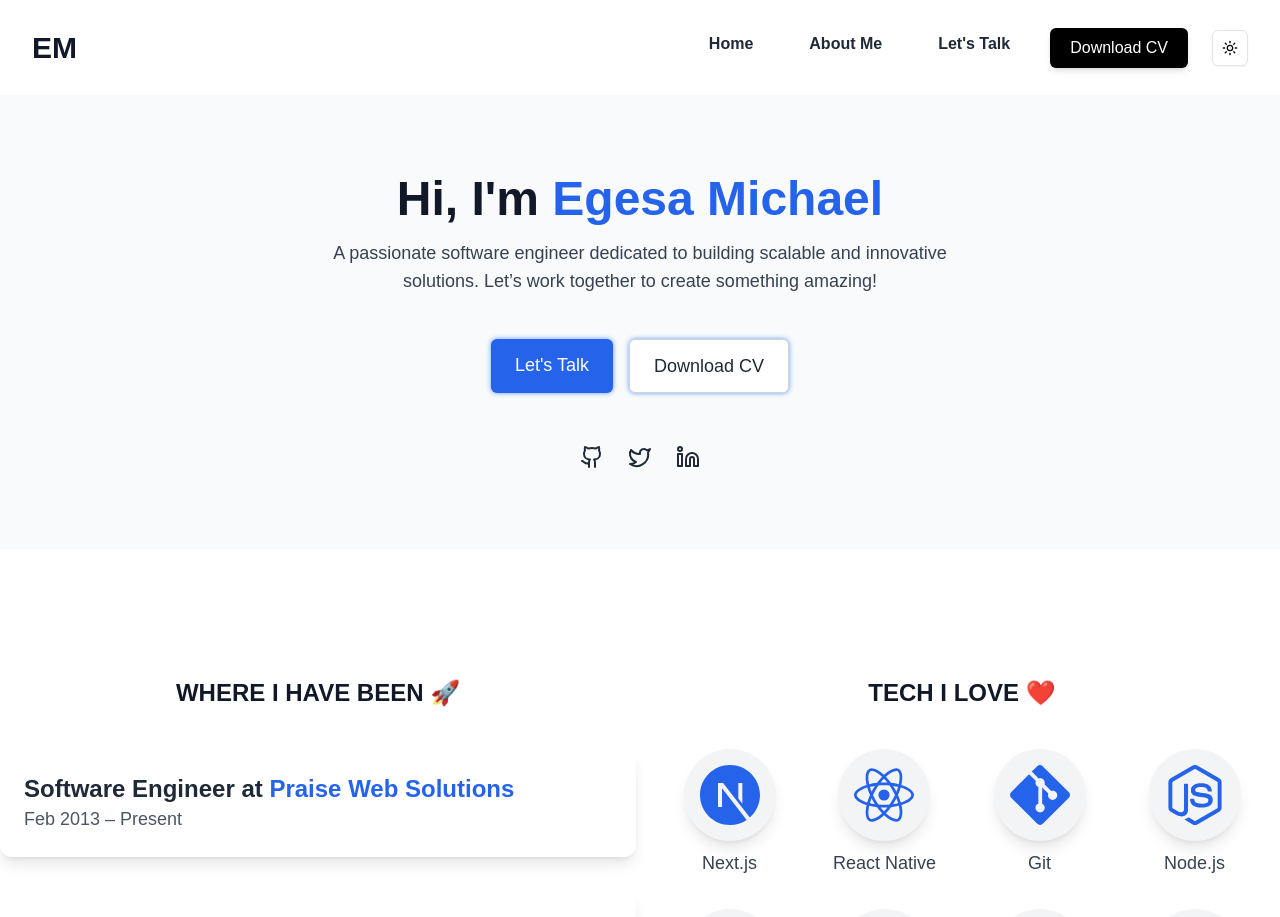
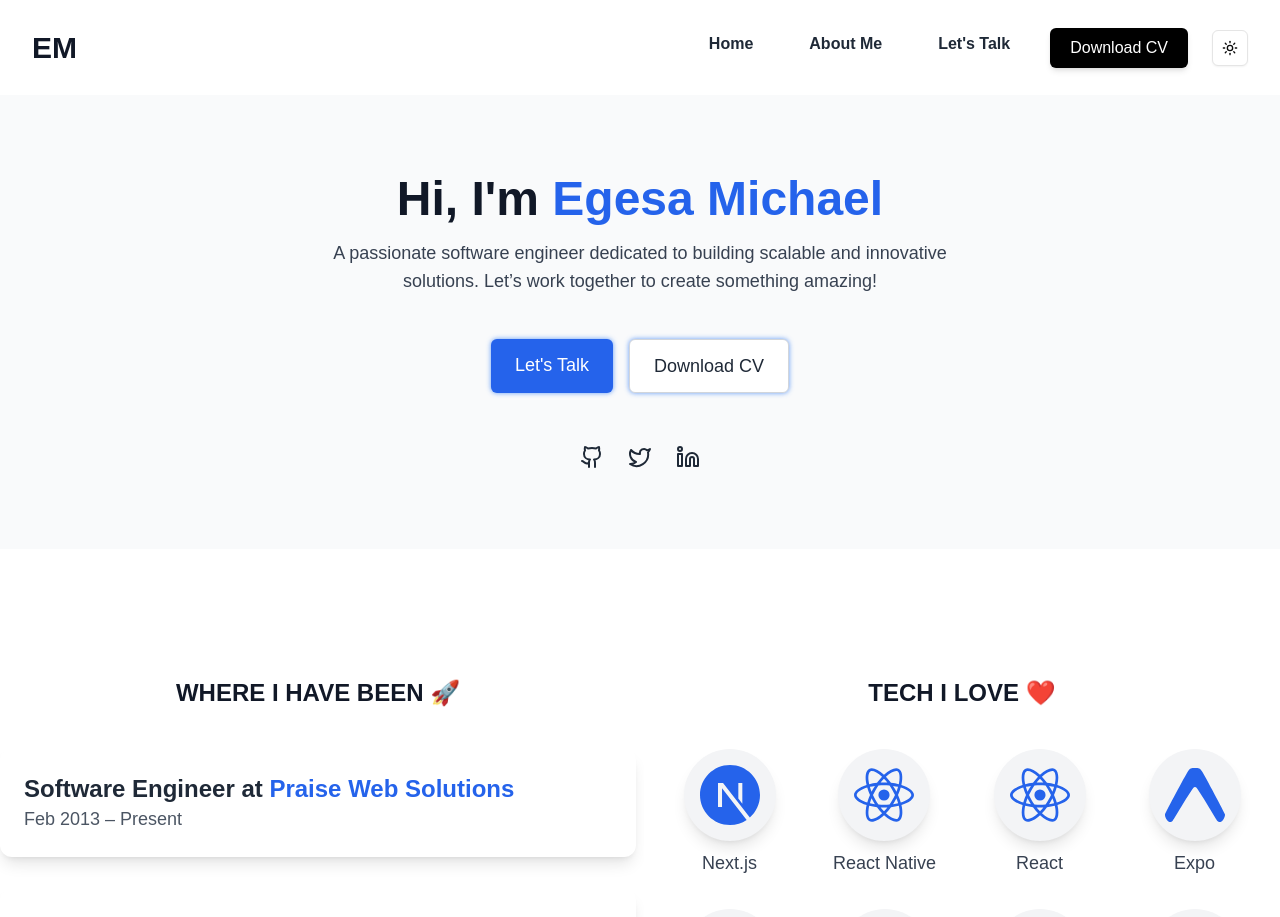
Before and after one commit to egesamichael/myportfolio, a Next.js app: page / in a window 1280 px wide. Shown: the top 917 px of the page. Built offline with nearby package versions, Linux system fonts and the light colour scheme.

Commit message:
updated the UI

```diff
--- a/src/components/techstack.tsx
+++ b/src/components/techstack.tsx
@@ -4,13 +4,15 @@ import { motion } from 'framer-motion';
 import {
   SiNextdotjs, SiReact, SiGit, SiNodedotjs, SiExpress,
   SiBootstrap, SiTailwindcss, SiLaravel, SiMongodb,
-  SiSupabase, SiFirebase
+  SiSupabase, SiFirebase, SiExpo
 } from 'react-icons/si';
 
 // Technology data with icons
 const technologies = [
   { name: 'Next.js', icon: <SiNextdotjs /> },
   { name: 'React Native', icon: <SiReact /> },
+  { name: 'React', icon: <SiReact /> },
+  { name: 'Expo', icon: <SiExpo /> },
   { name: 'Git', icon: <SiGit /> },
   { name: 'Node.js', icon: <SiNodedotjs /> },
   { name: 'Express', icon: <SiExpress /> },
@@ -20,6 +22,7 @@ const technologies = [
   { name: 'MongoDB', icon: <SiMongodb /> },
   { name: 'Supabase', icon: <SiSupabase /> },
   { name: 'Firebase', icon: <SiFirebase /> },
+
 ];
 
 export default function TechnologiesSection() {
```
